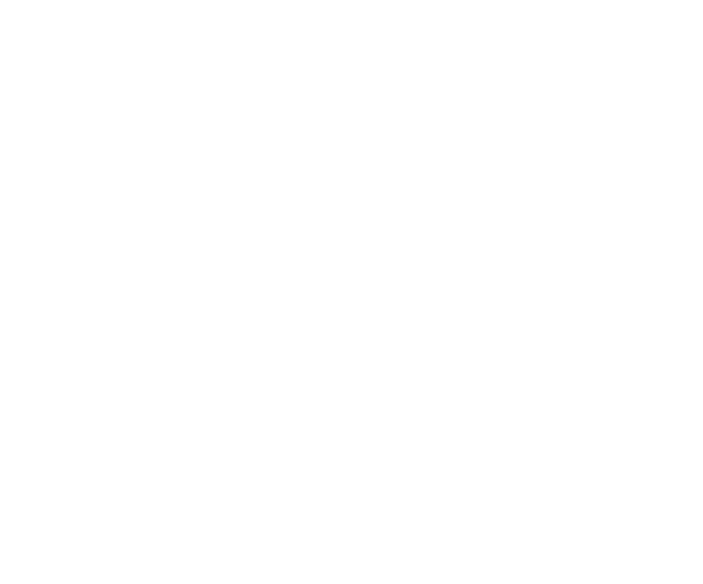
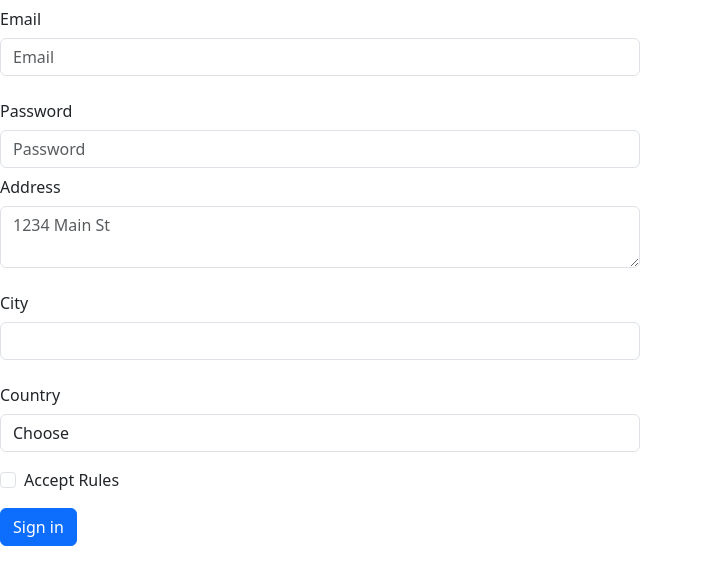
Before and after one commit to KrisDymytrova/react-hw, a React (Create React App) app: page / in a window 1280 px wide. Shown: the top 584 px of the page, without its empty margins (0-703 px from the left). Built offline with nearby package versions, Linux system fonts and the light colour scheme.

Commit message:
HW 95 Completed

```diff
--- a/src/App.jsx
+++ b/src/App.jsx
@@ -1,8 +1,9 @@
+import MyForm from "./components/MyForm";
 
 function App() {
   return (
     <div className="App">
-
+      <MyForm />
     </div>
   );
 }
--- /dev/null
+++ b/src/components/MyForm.jsx
@@ -0,0 +1,160 @@
+import {Component} from 'react';
+
+class MyForm extends Component {
+    constructor(props) {
+        super(props);
+        this.state = {
+            email: '',
+            password: '',
+            address: '',
+            city: '',
+            country: 'Choose',
+            acceptRules: false,
+            submitted: false,
+        };
+    }
+
+    changeInputHandler = (key, value) => {
+        this.setState({[key]: value})
+    }
+
+    submitFormHandler = (e) => {
+        this.changeInputHandler('submitted', true);
+        e.preventDefault();
+    }
+
+    getForm = () => (
+        <form name="myForm" onSubmit={this.submitFormHandler}>
+            <div className="col-md-6 mb-3">
+                <label htmlFor="email" className="col-form-label">Email</label>
+                <input
+                    type="email"
+                    name="email"
+                    className="form-control"
+                    id="email"
+                    placeholder="Email"
+                    value={this.state.email}
+                    onChange={({target: {value}}) => this.changeInputHandler('email', value)}
+                />
+            </div>
+            <div className="form-group col-md-6">
+                <label htmlFor="password" className="col-form-label">Password</label>
+                <input
+                    type="password"
+                    name="password"
+                    className="form-control"
+                    id="password"
+                    placeholder="Password"
+                    value={this.state.password}
+                    onChange={({target: {value}}) => this.changeInputHandler('password', value)}
+                />
+            </div>
+            <div className="col-md-6 mb-3">
+                <label htmlFor="address" className="col-form-label">Address</label>
+                <textarea
+                    className="form-control"
+                    name="address"
+                    id="address"
+                    placeholder="1234 Main St"
+                    value={this.state.address}
+                    onChange={({target: {value}}) => this.changeInputHandler('address', value)}
+                ></textarea>
+            </div>
+            <div className="col-md-6 mb-3">
+                <label htmlFor="city" className="col-form-label">City</label>
+                <input
+                    type="text"
+                    className="form-control"
+                    name="city"
+                    id="city"
+                    value={this.state.city}
+                    onChange={({target: {value}}) => this.changeInputHandler('city', value)}
+                />
+            </div>
+            <div className="col-md-6 mb-3">
+                <label htmlFor="country" className="col-form-label">Country</label>
+                <select
+                    id="country"
+                    name="country"
+                    className="form-control"
+                    value={this.state.country}
+                    onChange={({target: {value}}) => this.changeInputHandler(
+                        'country',
+                        value === 'Choose' ? '' : value
+                    )}
+                >
+                    <option>Choose</option>
+                    <option value="argentina">Argentina</option>
+                    <option value="ukraine">Ukraine</option>
+                    <option value="china">China</option>
+                </select>
+            </div>
+            <div className="col-md-6 mb-3">
+                <div className="form-check">
+                    <label className="form-check-label" htmlFor="rules">
+                        <input
+                            id="rules"
+                            type="checkbox"
+                            name="acceptRules"
+                            className="form-check-input"
+                            checked={this.state.acceptRules}
+                            onChange={({target: {checked}}) => this.changeInputHandler(
+                                'acceptRules',
+                                checked
+                            )}
+                        />
+                        Accept Rules
+                    </label>
+                </div>
+            </div>
+            <button type="submit" className="btn btn-primary">Sign in</button>
+        </form>
+    )
+
+    getTable = () => {
+        const data = [
+            { key: 'acceptRules', value: this.state.acceptRules ? 'true' : 'false' },
+            { key: 'address', value: this.state.address },
+            { key: 'city', value: this.state.city },
+            { key: 'country', value: this.state.country },
+            { key: 'email', value: this.state.email },
+            { key: 'password', value: this.state.password }
+        ];
+
+        data.sort((a, b) => a.key.localeCompare(b.key));
+
+        const tableRows = data.map(({ key, value }) => (
+            <tr key={key}>
+                <td>{key}</td>
+                <td>{value}</td>
+            </tr>
+        ));
+
+        return (
+            <div>
+                <button type="button" className="btn btn-primary" onClick={() => {
+                    this.changeInputHandler('submitted', false)
+                }}>Back
+                </button>
+                <table className="table">
+                    <tbody>
+                    {tableRows}
+                    </tbody>
+                </table>
+            </div>
+        );
+    }
+
+    render() {
+        return (
+            <>
+                {
+                    this.state.submitted ? this.getTable() : this.getForm()
+                }
+            </>
+        )
+    }
+}
+
+
+export default MyForm;
```
Also changed, not shown: 1 other file (tests, documents, lock files or other folders).
